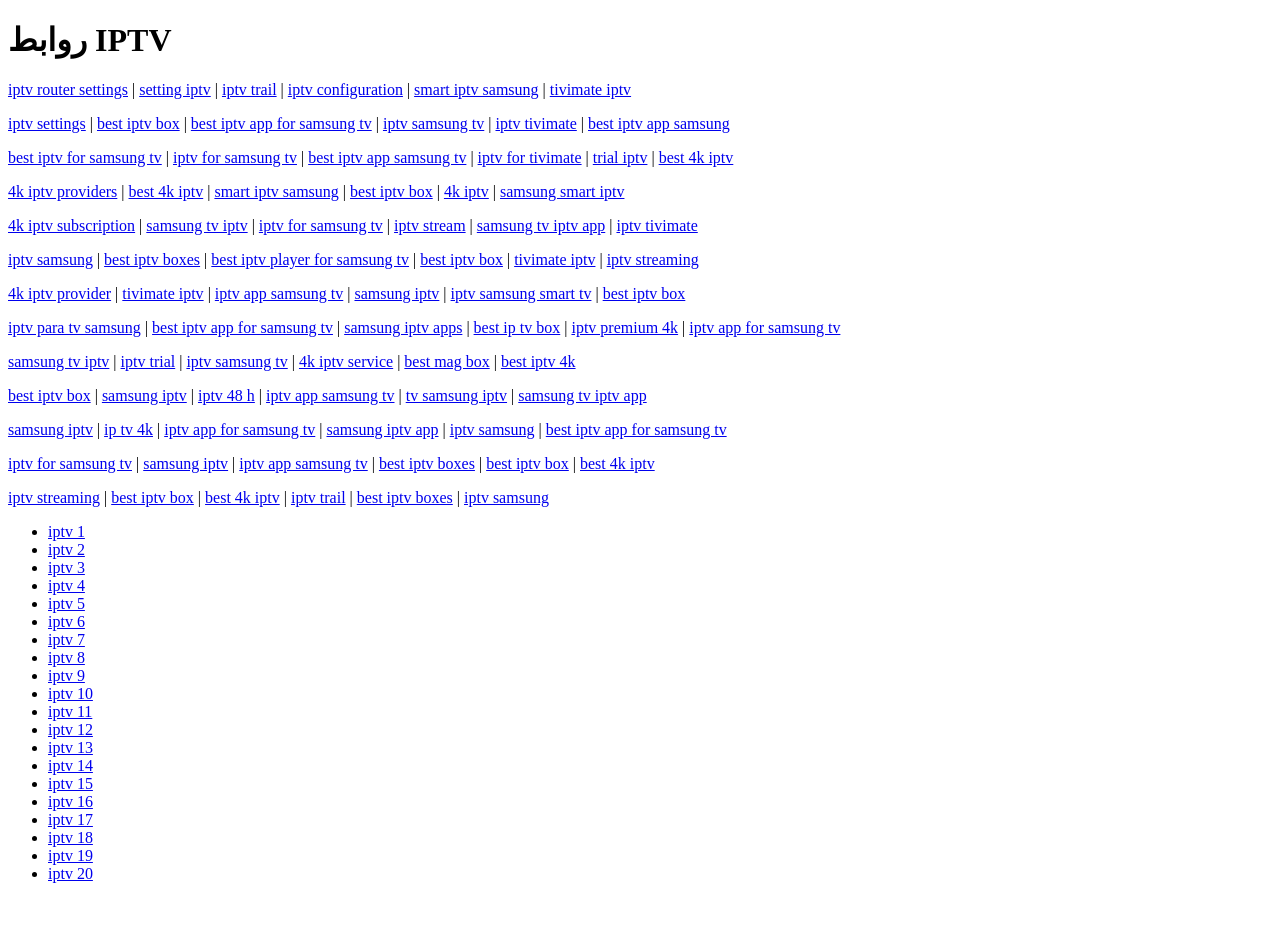
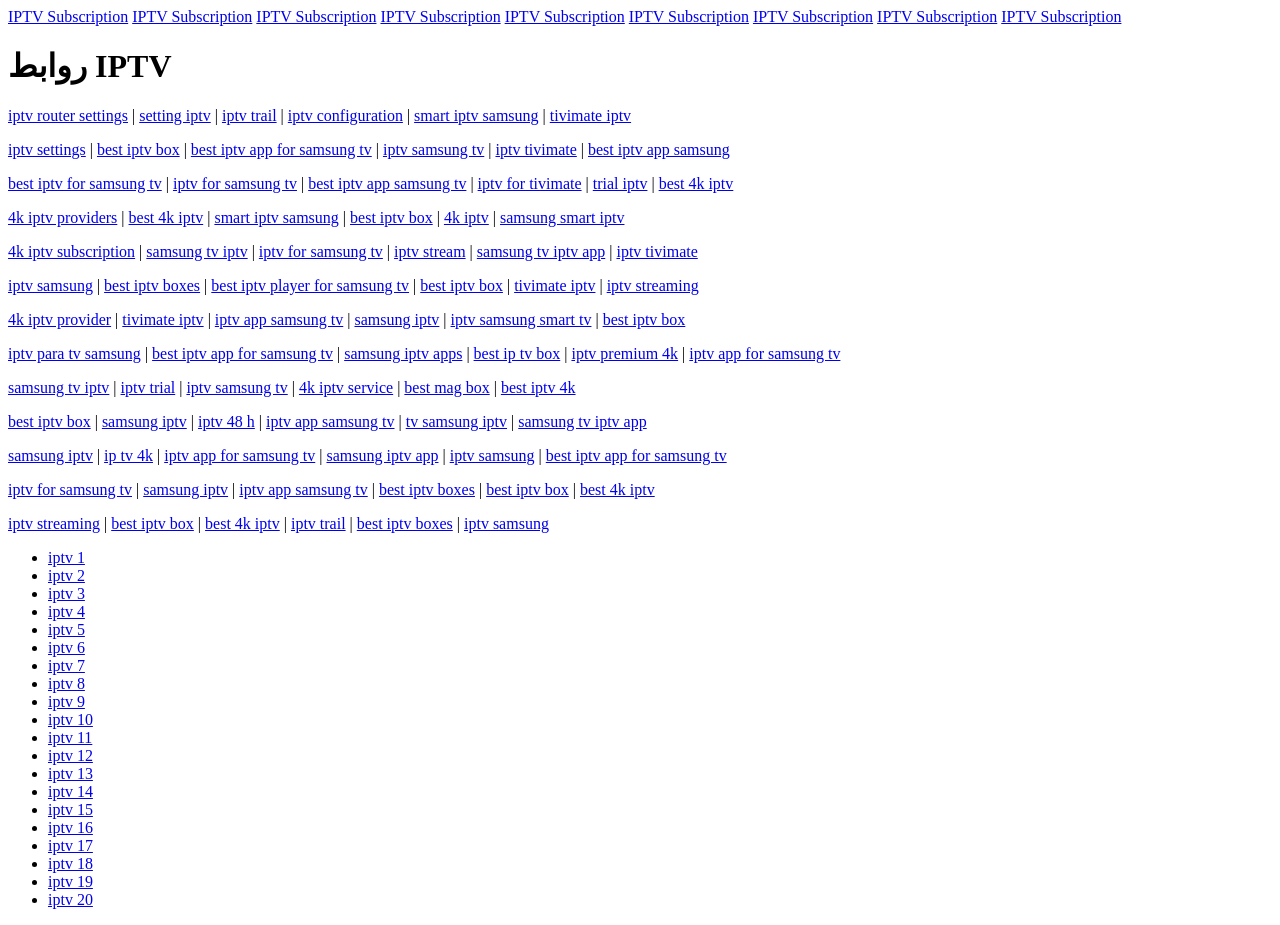
Before and after one commit to Hassan4SEO/GitHub, a plain HTML site: page index.html in a window 1280 px wide. Before the commit the page ends 899 px from the top, so only its background shows below. Drawn offline with Linux system fonts and the light colour scheme.

Commit message:
Update index.html

```diff
--- a/index.html
+++ b/index.html
@@ -6,6 +6,17 @@
     <title>روابط IPTV منظمة</title>
 </head>
 <body>
+
+    <a href="https://iptv-subscription1.netlify.app/">IPTV Subscription</a>
+
+<a href="https://groups.google.com/g/iptv-subscribe/c/NAc1FZa8rQ4/m/3WZ_5SjuBgAJ">IPTV Subscription</a>
+<a href="https://iptv-subscribe-guide.hashnode.space/default-guide/v1.0?t=1749901776625">IPTV Subscription</a>
+<a href="https://iptv-subscription-reddit.medium.com/how-to-subscribe-to-iptv-in-2025-the-ultimate-guide-to-premium-global-access-cfd7877942b6">IPTV Subscription</a>
+<a href="https://www.linkedin.com/posts/iptv-insider_looking-to-subscribe-to-iptv-in-2025-discover-activity-7339632905175891968-kj6_?utm_source=share&utm_medium=member_desktop&rcm=ACoAAC18g2kByFAV1D8nPCYjIeeguh1pWr7zLx4">IPTV Subscription</a>
+<a href="https://www.quora.com/profile/Best-IPTV-Subscribe-Guide-2025/How-I-Finally-Found-the-Best-IPTV-Provider-in-2025-No-Buffering-No-VPN-Global-Access-Ive-spent-the-last-few-years">IPTV Subscription</a>
+<a href="https://www.calameo.com/books/007971738aed9ff452632">IPTV Subscription</a>
+<a href="https://www.calameo.com/read/007971738aed9ff452632">IPTV Subscription</a>
+<a href="https://docs.google.com/document/d/e/2PACX-1vT0xmyAg8Ojzj94zSShWGSXI-mdHSgbWBMfvNCsGh0hyWzB-8snFysZDyCM0EaxlejEq29zkVyvzgJf/pub">IPTV Subscription</a>
     <h1>روابط IPTV</h1>
 
     <p>
```
